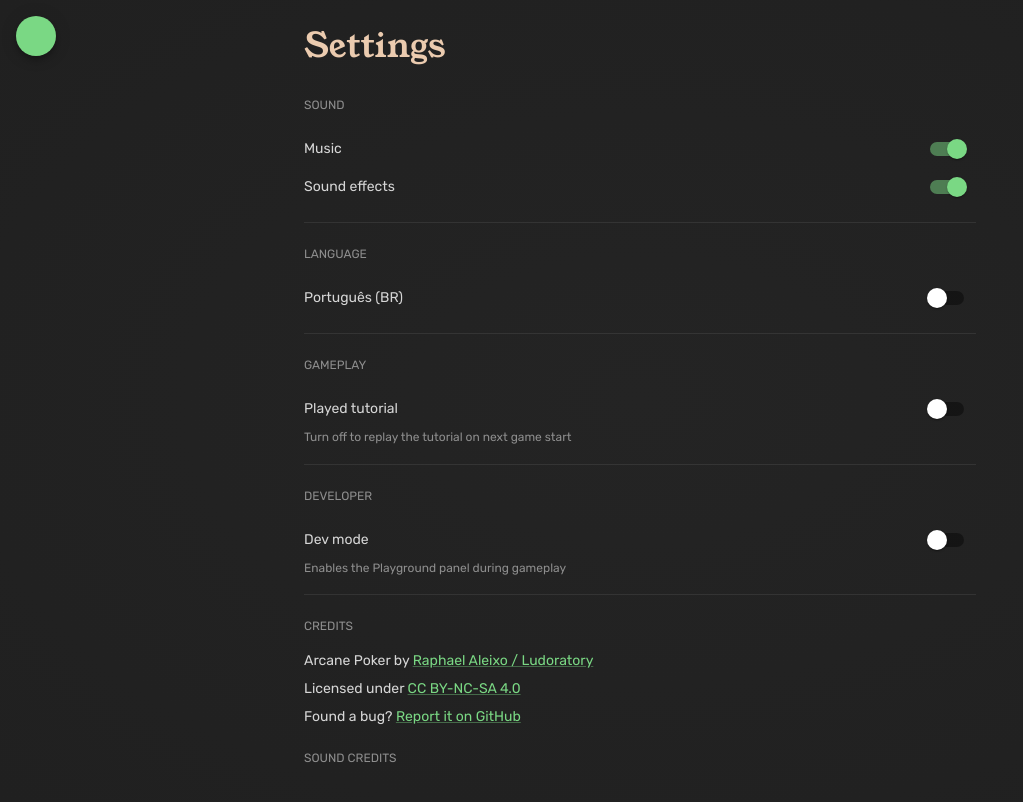
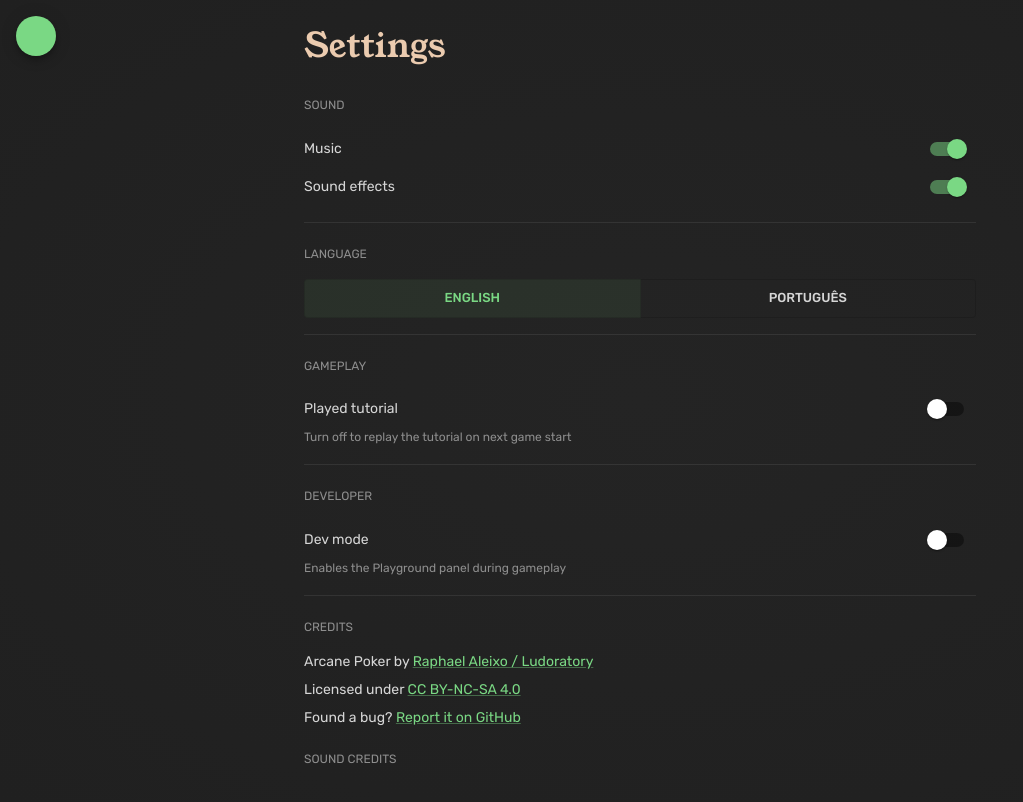
Before and after one commit to raphaelaleixo/arcanepoker, a React (Vite) app: page /settings in a window 1280 px wide. Shown: the top 802 px of the page, without its empty margins (0-1023 px from the left). Built offline with nearby package versions, Linux system fonts and the light colour scheme; some icons are missing.

Commit message:
feat: more small fixes

```diff
--- a/src/components/SettingsPanel.tsx
+++ b/src/components/SettingsPanel.tsx
@@ -1,4 +1,4 @@
-import { Link, Stack, Typography } from "@mui/material";
+import { Link, Stack, ToggleButton, ToggleButtonGroup, Typography } from "@mui/material";
 import { useSettings } from "../store/SettingsContext";
 import { useTranslation } from "../i18n";
 import { SettingSection } from "./SettingSection";
@@ -29,13 +29,24 @@ export function SettingsPanel() {
       </SettingSection>
 
       <SettingSection title={t("settings.language")}>
-        <Stack useFlexGap spacing={0}>
-          <SettingToggle
-            label={t("settings.portugueseBr")}
-            checked={language === "pt-br"}
-            onChange={() => setLanguage(language === "en" ? "pt-br" : "en")}
-          />
-        </Stack>
+        <ToggleButtonGroup
+          value={language}
+          exclusive
+          onChange={(_, value) => {
+            if (value) setLanguage(value);
+          }}
+          color="primary"
+          size="small"
+          fullWidth
+          sx={{
+            "& .MuiToggleButton-root:not(.Mui-selected)": {
+              color: "silver.light",
+            },
+          }}
+        >
+          <ToggleButton value="en">English</ToggleButton>
+          <ToggleButton value="pt-br">Português</ToggleButton>
+        </ToggleButtonGroup>
       </SettingSection>
 
       <SettingSection title={t("settings.gameplay")}>
--- a/src/hooks/useGameSounds.ts
+++ b/src/hooks/useGameSounds.ts
@@ -129,7 +129,7 @@ export function useGameSounds(modalOpenStates?: boolean[]): void {
     }
 
     if (isPageChallenge && !prevPageChallengeRef.current) {
-      playPooled("/audio/page.mp3", 0.5);
+      playPooled("/audio/page.mp3", 0.3);
     }
 
     if (foldCount > prevFoldCountRef.current) {
--- a/src/index.css
+++ b/src/index.css
@@ -1,5 +1,6 @@
 :root {
   font-family: "Young Serif";
+  font-variant-numeric: lining-nums;
   line-height: 1.5;
   font-weight: 400;
 
--- a/src/theme.ts
+++ b/src/theme.ts
@@ -138,11 +138,13 @@ let theme = createTheme({
       fontSize: "0.875rem",
     },
     cardTags: {
+      fontFamily: "Rubik",
       fontSize: "0.6rem",
       fontWeight: 600,
       textTransform: "uppercase",
     },
     cardDesc: {
+      fontFamily: "Rubik",
       fontSize: "0.75rem",
       lineHeight: 1.5,
     },
@@ -195,8 +197,33 @@ theme = createTheme(theme, {
       defaultProps: {
         arrow: true,
         placement: "top" as const,
-        enterDelay: 750,
+        enterDelay: 1000,
         disableInteractive: false,
+      },
+      styleOverrides: {
+        tooltip: {
+          backgroundColor: theme.palette.augmentColor({
+            color: { main: "#242424" },
+            name: "blackSuit",
+          }).dark,
+          border: `1px solid ${theme.palette.augmentColor({
+            color: { main: "#242424" },
+            name: "blackSuit",
+          }).light}`,
+          padding: 12,
+        },
+        arrow: {
+          color: theme.palette.augmentColor({
+            color: { main: "#242424" },
+            name: "blackSuit",
+          }).dark,
+          "&::before": {
+            border: `1px solid ${theme.palette.augmentColor({
+              color: { main: "#242424" },
+              name: "blackSuit",
+            }).light}`,
+          },
+        },
       },
     },
   },
```
